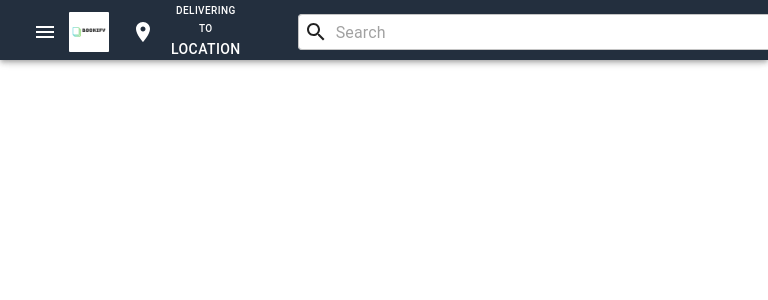
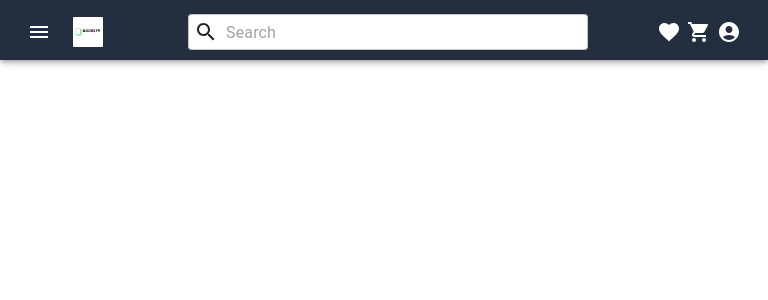
Before and after one commit to raturi-anuj/online_bookstore, a React (Create React App) app in the folder frontend/: page / in a window 768 px wide. Shown: the top 300 px of the page. Built offline with nearby package versions, Linux system fonts and the light colour scheme.

Commit message:
Full Responsive Navbar

```diff
--- a/frontend/package.json
+++ b/frontend/package.json
@@ -6,6 +6,7 @@
     "@emotion/react": "^11.11.4",
     "@emotion/styled": "^11.11.5",
     "@mui/icons-material": "^5.16.0",
+    "@mui/joy": "^5.0.0-beta.48",
     "@mui/material": "^5.16.0",
     "@mui/styles": "^5.16.0",
     "@testing-library/jest-dom": "^5.17.0",
--- a/frontend/src/components/Navbar/Navbar.css
+++ b/frontend/src/components/Navbar/Navbar.css
@@ -1,5 +1,4 @@
 .AppBar {
-  background-color: #232f3e !important;
   height: 60px;
 }
 
@@ -17,6 +16,7 @@
 
 .Logo {
   margin-right: 16px;
+  margin-left: 16px;
   height: 40px;
   border-radius: 4px;
   padding: 2px;
@@ -24,7 +24,7 @@
 }
 
 .AddressButton {
-  height:40px;
+  height: 40px;
   display: flex;
   align-items: center;
   padding: 2px;
@@ -39,7 +39,7 @@
 
 .AddressButton:hover, .MenuIcon:hover {
   border: 1px solid #ddd !important;
-  cursor:pointer;
+  cursor: pointer;
 }
 
 .AddressButtonIcon {
@@ -56,49 +56,47 @@
 }
 
 .AddressText span:first-child {
-  font-size: 10px;
+  font-size: 8px;
 }
 
 .AddressText span:last-child {
-  font-size: 12px;
+  font-size: 10px;
 }
 
 .Autocomplete {
   flex-grow: 1;
   margin: 0 16px;
   display: flex;
-  justify-content: center;
+  justify-content: center;;
 }
 
 .SearchBar .MuiOutlinedInput-root {
-  margin-left: 30px;
   height: 36px;
-  width: 800px;
+  max-width: 900px;
+  min-width: 400px;
   background-color: white;
   border-radius: 4px;
   transition: border-color 0.3s ease-in-out;
 }
 
-.SearchBar .MuiOutlinedInput-root:hover .MuiOutlinedInput-notchedOutline,
-.SearchBar .MuiOutlinedInput-root.Mui-focused .MuiOutlinedInput-notchedOutline {
+.SearchInput .MuiOutlinedInput-root:hover .MuiOutlinedInput-notchedOutline {
+  border-color: rgb(174, 100, 218);
+}
+
+.SearchInput .MuiOutlinedInput-root.Mui-focused .MuiOutlinedInput-notchedOutline {
   border-color: rgb(174, 100, 218);
 }
 
 .IconButton {
-  border: 1px solid red;
+  border: 1px solid #ddd;
 }
 
 .IconButton:hover {
   border: 1px solid #ddd;
 }
 
-.LoginButton span {
-  margin-left: 8px;
-}
-
 .LoginButton {
   height: 40px;
-  padding: 0 2px;
 }
 
 .LoginButton:hover {
@@ -108,3 +106,78 @@
 .HoverButton:hover {
   border: 1px solid #ddd;
 }
+
+/* Media Queries for Responsiveness */
+@media (max-width: 1200px) {
+  .SearchBar .MuiOutlinedInput-root {
+      max-width: 600px;
+      min-width: 400px;
+  }
+
+  .LoginButton {
+    display: block;
+  }
+
+  .LoginIcon {
+    display: none;
+  }
+}
+
+
+@media (max-width: 830px) and (min-width: 401px) {
+  .Logo {
+      height: 30px;
+  }
+
+  .Toolbar {
+      padding: 0 10px;
+  }
+
+  .AddressButton {
+      display: none;
+  }
+
+  .SearchBar .MuiOutlinedInput-root {
+      max-width: 400px;
+      min-width: 100px;
+  }
+
+  .IconButton {
+      height: 30px;
+      width: 30px;
+  }
+
+  .LoginButton {
+      display: none;
+  }
+
+  .LoginIcon {
+    display: block;
+}
+
+  .MenuIcon,
+  .AddressButtonIcon {
+      height: 30px;
+      width: 30px;
+  }
+}
+
+
+@media (max-width: 400px) {
+  .SearchBar .MuiOutlinedInput-root {
+      max-width: 150px;
+      min-width: 50px;
+  }
+
+  .AddressButton {
+      display: none;
+  }
+
+  .IconButton {
+      display: none;
+  }
+
+  .MenuIcon {
+      display: block;
+  }
+}
--- a/frontend/src/components/Navbar/Navbar.jsx
+++ b/frontend/src/components/Navbar/Navbar.jsx
@@ -2,6 +2,7 @@ import React from 'react';
 import { AppBar, Toolbar, IconButton, Button, Box, TextField } from '@mui/material';
 import { Menu as MenuIcon, LocationOn as LocationOnIcon, Search as SearchIcon, Favorite as FavoriteIcon, ShoppingCart as ShoppingCartIcon, AccountCircle as AccountCircleIcon } from '@mui/icons-material';
 import Autocomplete from '@mui/material/Autocomplete';
+import Tooltip from '@mui/material/Tooltip';
 import logo from '../../assets/logo.png';
 import { Link } from 'react-router-dom';
 import './Navbar.css';
@@ -17,7 +18,7 @@ const Navbar = () => {
     };
 
     return (
-        <AppBar position="fixed" className="AppBar">
+        <AppBar position="fixed" className="AppBar" sx= {{bgcolor: "#232f3e"}}>
             <Toolbar className="Toolbar">
                 <IconButton  color="inherit" aria-label="menu" className="MenuIcon">
                     <MenuIcon />
@@ -28,7 +29,7 @@ const Navbar = () => {
                 <Box className="AddressButton HoverButton">
                     <LocationOnIcon className="AddressButtonIcon" />
                     <Button color="inherit" className="AddressText">
-                        <span>Delivering to</span>
+                        <span>Deliver to</span>
                         <span>Location</span>
                     </Button>
                 </Box>
@@ -48,18 +49,20 @@ const Navbar = () => {
                             className="SearchBar"
                             onFocus={handleFocus}
                             onBlur={handleBlur}
+                            sx={{ display: 'flex', alignItems: 'center' }}
                         />
-                    )}
-                    className="Autocomplete"/>
+                    )} className="Autocomplete"/>
                     <IconButton color="inherit" className="IconButton" sx={{border: "1px solid transparent"}} component ={Link} to="/wishlist">
                         <FavoriteIcon />
                     </IconButton>
                     <IconButton color="inherit" className="IconButton" sx={{border: "1px solid transparent"}} component ={Link} to="/cart">
                         <ShoppingCartIcon />
                     </IconButton>
-                    <Button color="inherit" startIcon={<AccountCircleIcon />} className="LoginButton" sx={{border: "1px solid transparent"}} component={Link} to="/signin">
-                        Sign in
-                    </Button>
+                    <Tooltip arrow title="Sign in">
+                        <IconButton color="inherit" fontSize="large" className="IconButton" sx={{border: "1px solid transparent"}} component={Link} to="/signin">
+                            <AccountCircleIcon />
+                        </IconButton>
+                    </Tooltip>
             </Toolbar>
         </AppBar>
     );
```
Also changed, not shown: 1 other file (tests, documents, lock files or other folders).
